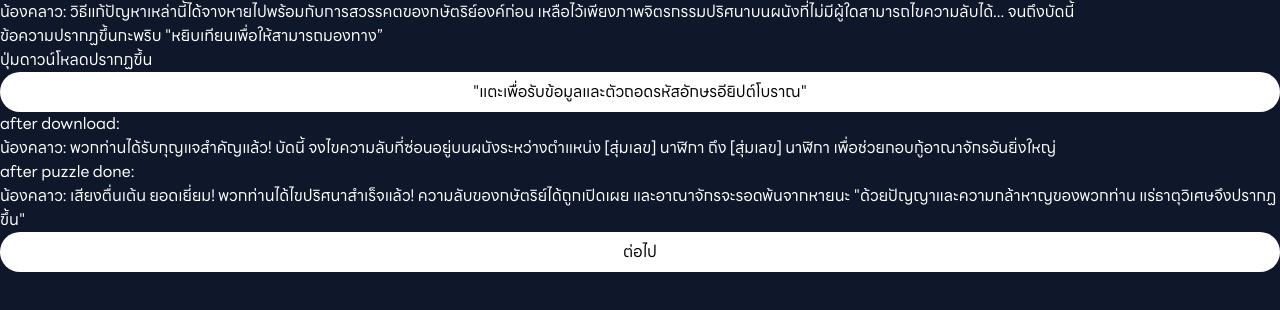
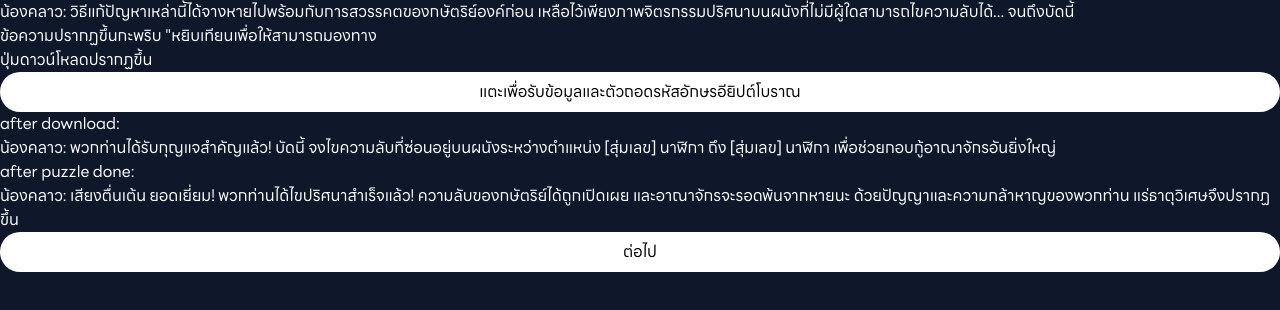
Before and after one commit to pixelpxed/sktd-ske-companion, a Next.js app: page /dungeon/2/puzzle/success in a window 1280 px wide. Shown: the top 310 px of the page. Built offline with nearby package versions, Linux system fonts and the light colour scheme.

Commit message:
fix: unescaped entities

```diff
--- a/src/app/dungeon/1/puzzle/success/page.js
+++ b/src/app/dungeon/1/puzzle/success/page.js
@@ -10,7 +10,7 @@ export default function Puzzle() {
           </div>
           <div className="flex-grow flex flex-col justify-center align-middle gap-4 p-8">
             <p>
-            G: แม่มด:  "โอ้! ข้ารู้สึกถึงพลังหนุ่มสาวที่หลั่งไหลกลับคืนมา!" *หัวเราะอย่างมีความสุข* <br /><br />
+            G: แม่มด: โอ้! ข้ารู้สึกถึงพลังหนุ่มสาวที่หลั่งไหลกลับคืนมา! *หัวเราะอย่างมีความสุข* <br /><br />
             H: น้องคลาว: ยอดเยี่ยม! พวกท่านประสบความสำเร็จในการช่วยแม่มดถอดรหัสสูตรยา อายุของนางได้ย้อนคืนกลับมาแล้ว! ประตูสู่ห้องถัดไปได้เปิดออก พร้อมสำหรับการผจญภัยครั้งใหม่ของพวกท่าน จงเดินหน้าต่อไปด้วยความกล้าหาญ!
             </p>
           </div>
--- a/src/app/dungeon/2/puzzle/success/page.js
+++ b/src/app/dungeon/2/puzzle/success/page.js
@@ -13,10 +13,10 @@ export default function Puzzle() {
               น้องคลาว: วิธีแก้ปัญหาเหล่านี้ได้จางหายไปพร้อมกับการสวรรคตของกษัตริย์องค์ก่อน เหลือไว้เพียงภาพจิตรกรรมปริศนาบนผนังที่ไม่มีผู้ใดสามารถไขความลับได้... จนถึงบัดนี้
             </p>
             <p>
-              ข้อความปรากฏขึ้นกะพริบ <span className="animate-pulse">"หยิบเทียนเพื่อให้สามารถมองทาง”</span>
+              ข้อความปรากฏขึ้นกะพริบ <span className="animate-pulse">"หยิบเทียนเพื่อให้สามารถมองทาง</span>
             </p>
             <p>
-              ปุ่มดาวน์โหลดปรากฏขึ้น <button className="w-max max-w-full">"แตะเพื่อรับข้อมูลและตัวถอดรหัสอักษรอียิปต์โบราณ"</button>
+              ปุ่มดาวน์โหลดปรากฏขึ้น <button className="w-max max-w-full">แตะเพื่อรับข้อมูลและตัวถอดรหัสอักษรอียิปต์โบราณ</button>
             </p>
             <p>
               after download:<br />
@@ -24,7 +24,7 @@ export default function Puzzle() {
             </p>
             <p>
               after puzzle done:<br />
-              น้องคลาว: เสียงตื่นเต้น ยอดเยี่ยม! พวกท่านได้ไขปริศนาสำเร็จแล้ว! ความลับของกษัตริย์ได้ถูกเปิดเผย และอาณาจักรจะรอดพ้นจากหายนะ "ด้วยปัญญาและความกล้าหาญของพวกท่าน แร่ธาตุวิเศษจึงปรากฏขึ้น"
+              น้องคลาว: เสียงตื่นเต้น ยอดเยี่ยม! พวกท่านได้ไขปริศนาสำเร็จแล้ว! ความลับของกษัตริย์ได้ถูกเปิดเผย และอาณาจักรจะรอดพ้นจากหายนะ ด้วยปัญญาและความกล้าหาญของพวกท่าน แร่ธาตุวิเศษจึงปรากฏขึ้น
             </p>
           </div>
           <div className="grid gap-2 p-4 w-full">
```
